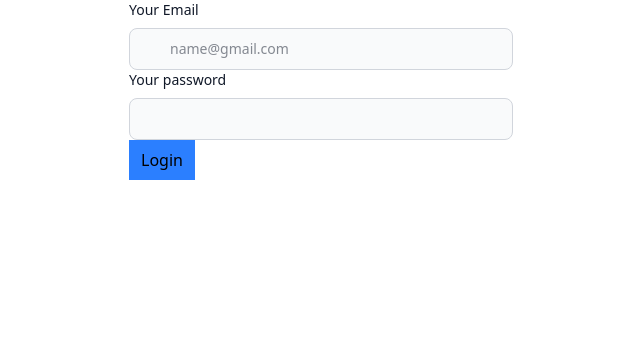
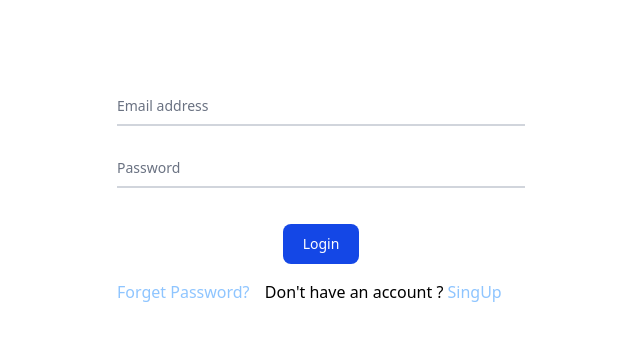
Before and after one commit to iahiaimon/Django__E-Commrece-Site, a Django app: page /accounts/login/ in a window 1280 px wide. Shown: the part 64-405 px from the top of the page, without its empty margins (319-959 px from the left). Run offline with Django 5.2, Linux system fonts and the light colour scheme.

Commit message:
Uploading

```diff
--- a/E_Commrece_Bikes/settings.py
+++ b/E_Commrece_Bikes/settings.py
@@ -154,6 +154,6 @@ DEFAULT_FROM_EMAIL = EMAIL_HOST_USER
 
 
 AUTHENTICATION_BACKENDS =[
-    'accounts.backends.EmailAuthBackend',
+    'accounts.authentication.EmailBackend',
     'django.contrib.auth.backends.ModelBackend',
 ]
--- a/accounts/templates/login.html
+++ b/accounts/templates/login.html
@@ -3,26 +3,47 @@
 {% block content %}
 
 
-<form class="max-w-sm mx-auto" method="post" enctype="multipart/form-data">
+<form class="max-w-md mx-auto dark:bg-gray-800 m-4 rounded-xl" method="post" enctype="multipart/form-data">
     {% csrf_token %}
-    <label for="email" class="block mb-2 text-sm font-medium text-gray-900 dark:text-white">Your
-        Email</label>
-    <div class="relative">
-        <input type="email" id="email" name="email"
-            class="bg-gray-50 border border-gray-300 text-gray-900 text-sm rounded-lg focus:ring-blue-500 focus:border-blue-500 block w-full ps-10 p-2.5  dark:bg-gray-700 dark:border-gray-600 dark:placeholder-gray-400 dark:text-white dark:focus:ring-blue-500 dark:focus:border-blue-500"
-            placeholder="name@gmail.com">
-    </div>
+    <div class="singup px-5 py-3 pb-5">
+        <h1 class="text-white text-center pb-5 text-3xl font-serif ">SingIn</h1>
 
 
-    <label for="password" class="block mb-2 text-sm font-medium text-gray-900 dark:text-white">Your
-        password</label>
-    <div class="relative">
-        <input type="password" id="email" name="password"
-            class="bg-gray-50 border border-gray-300 text-gray-900 text-sm rounded-lg focus:ring-blue-500 focus:border-blue-500 block w-full ps-10 p-2.5  dark:bg-gray-700 dark:border-gray-600 dark:placeholder-gray-400 dark:text-white dark:focus:ring-blue-500 dark:focus:border-blue-500"
-            placeholder="">
+        <div class="relative z-0 w-full mb-5 group">
+            <input type="email" name="floating_email" id="floating_email"
+                class="block py-2.5 px-0 w-full text-sm text-gray-900 bg-transparent border-0 border-b-2 border-gray-300 appearance-none dark:text-white dark:border-gray-600 dark:focus:border-blue-500 focus:outline-none focus:ring-0 focus:border-blue-600 peer"
+                placeholder=" " required />
+            <label for="floating_email"
+                class="peer-focus:font-medium absolute text-sm text-gray-500 dark:text-gray-400 duration-300 transform -translate-y-6 scale-75 top-3 -z-10 origin-[0] peer-focus:start-0 rtl:peer-focus:translate-x-1/4 rtl:peer-focus:left-auto peer-focus:text-blue-600 peer-focus:dark:text-blue-500 peer-placeholder-shown:scale-100 peer-placeholder-shown:translate-y-0 peer-focus:scale-75 peer-focus:-translate-y-6">Email
+                address</label>
+        </div>
+
+        <div class="relative z-0 w-full mb-5 group">
+            <input type="password" name="floating_password" id="floating_password"
+                class="block py-2.5 px-0 w-full text-sm text-gray-900 bg-transparent border-0 border-b-2 border-gray-300 appearance-none dark:text-white dark:border-gray-600 dark:focus:border-blue-500 focus:outline-none focus:ring-0 focus:border-blue-600 peer"
+                placeholder=" " required />
+            <label for="floating_password"
+                class="peer-focus:font-medium absolute text-sm text-gray-500 dark:text-gray-400 duration-300 transform -translate-y-6 scale-75 top-3 -z-10 origin-[0] peer-focus:start-0 rtl:peer-focus:translate-x-1/4 peer-focus:text-blue-600 peer-focus:dark:text-blue-500 peer-placeholder-shown:scale-100 peer-placeholder-shown:translate-y-0 peer-focus:scale-75 peer-focus:-translate-y-6">Password</label>
+        </div>
+
+
+        <div class="text-center py-4">
+            <button type="submit"
+                class="text-white bg-blue-700 hover:bg-blue-800 focus:ring-4 focus:outline-none focus:ring-blue-300 font-medium rounded-lg text-sm w-full sm:w-auto px-5 py-2.5 text-center dark:bg-blue-600 dark:hover:bg-blue-700 dark:focus:ring-blue-800 ">
+                Login
+            </button>
+        </div>
+
+        <div class="flex items-center justify-between after:ml-2 dark:text-white relative ">
+            <div class="forget text-blue-300">
+                <a href="">Forget Password?</a>
+            </div>
+            <div class="account_exist">
+                <p>Don't have an account ? <a href="{% url 'singup' %}" class="text-blue-300"> SingUp</a></p>
+            </div>
+        </div>
+
     </div>
-
-    <button type="submit" class="bg-blue-500 px-3 py-2">Login</button>
 </form>
 
 
```
Also changed, not shown: accounts/templates/singup.html (+6 -7 lines), accounts/backends.py (deleted).
